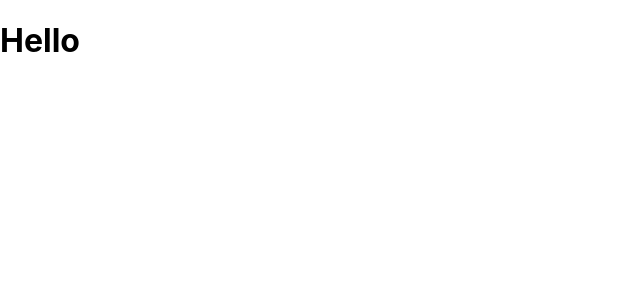
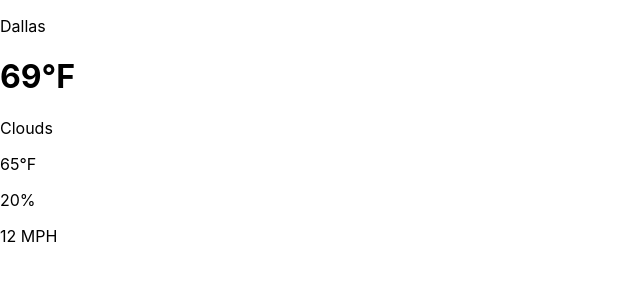
Before and after one commit to nomarolivas/weatherApp, a React (Create React App) app in the folder weatherapp/: page / in a window 1280 px wide. Shown: the top 300 px of the page, without its empty margins (0-640 px from the left). Built offline with nearby package versions, Linux system fonts and the light colour scheme.

Commit message:
Added HTML and API File

```diff
--- a/weatherapp/src/App.js
+++ b/weatherapp/src/App.js
@@ -2,15 +2,38 @@
 import axios from 'axios'
 
 
-function App() {
+  function App() {
 
-  const url= 'https://api.openweathermap.org/data/2.5/weather?q={city name}&appid={API key}'
+  //const url= 'https://api.openweathermap.org/data/2.5/weather?q=dallas&appid=5e73cb2a276e2ee3fae5b79f06a8c105'
 
 
   return (
+    <div className="app">
+      <div className="container">
+        <div className="top">
+          <div className="location">
+              <p>Dallas</p>
+            </div>
+            <div className="temp">
+              <h1>69°F</h1>
+            </div>
+            <div className="description">
+              <p>Clouds</p>
+            </div>
+          </div>
+        <div className="bottom">
+          <div className="feels">
+            <p>65°F</p>
+          </div>
+          <div className="humidity">
+            <p>20%</p>
+          </div>
+          <div className="wind">
+            12 MPH
 
-    <div className="App">
-<h1>Hello</h1>
+          </div>
+        </div>
+      </div>
     </div>
   );
 }
```
Also changed, not shown: 1 other file (tests, documents, lock files or other folders).
